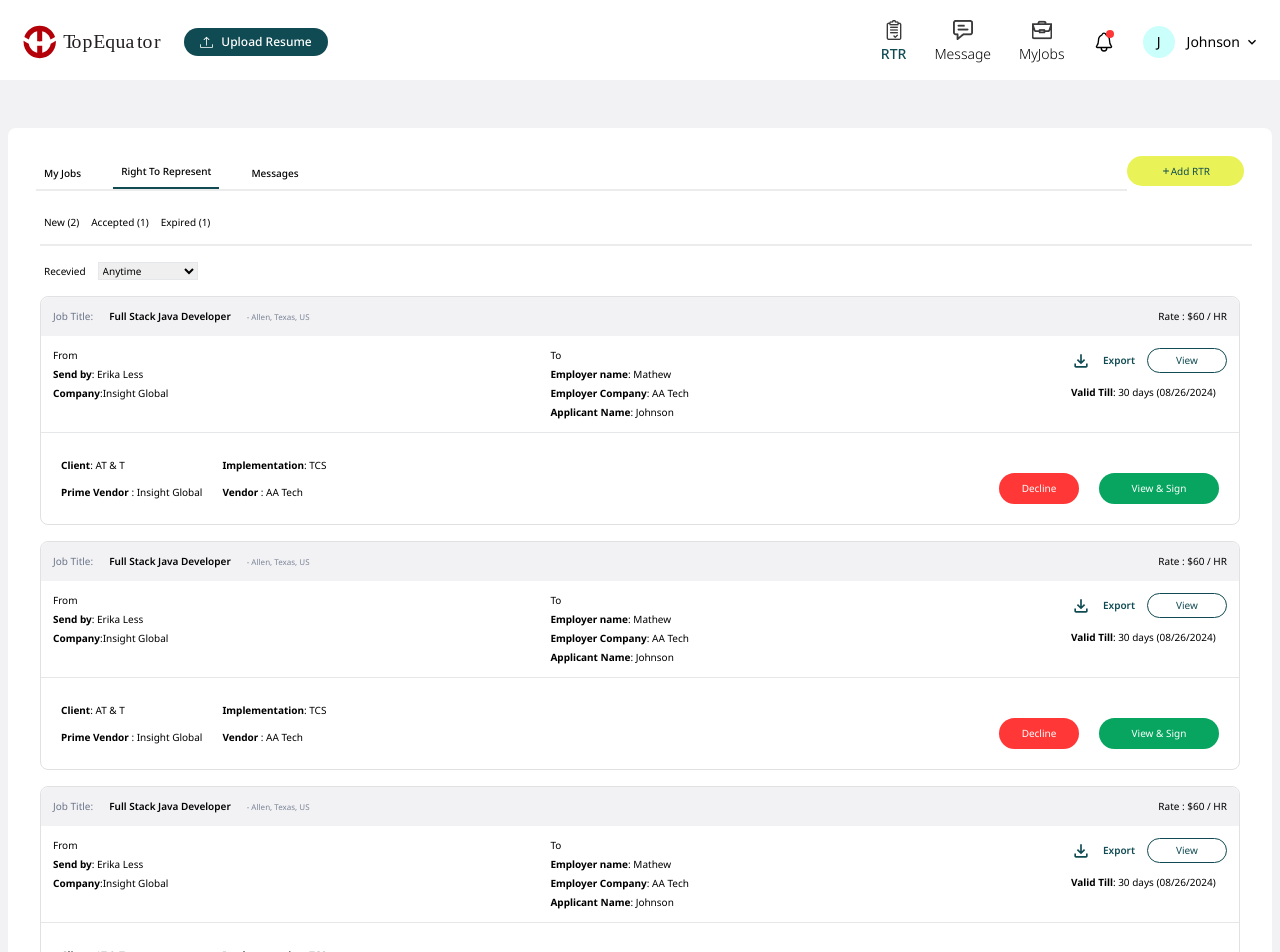
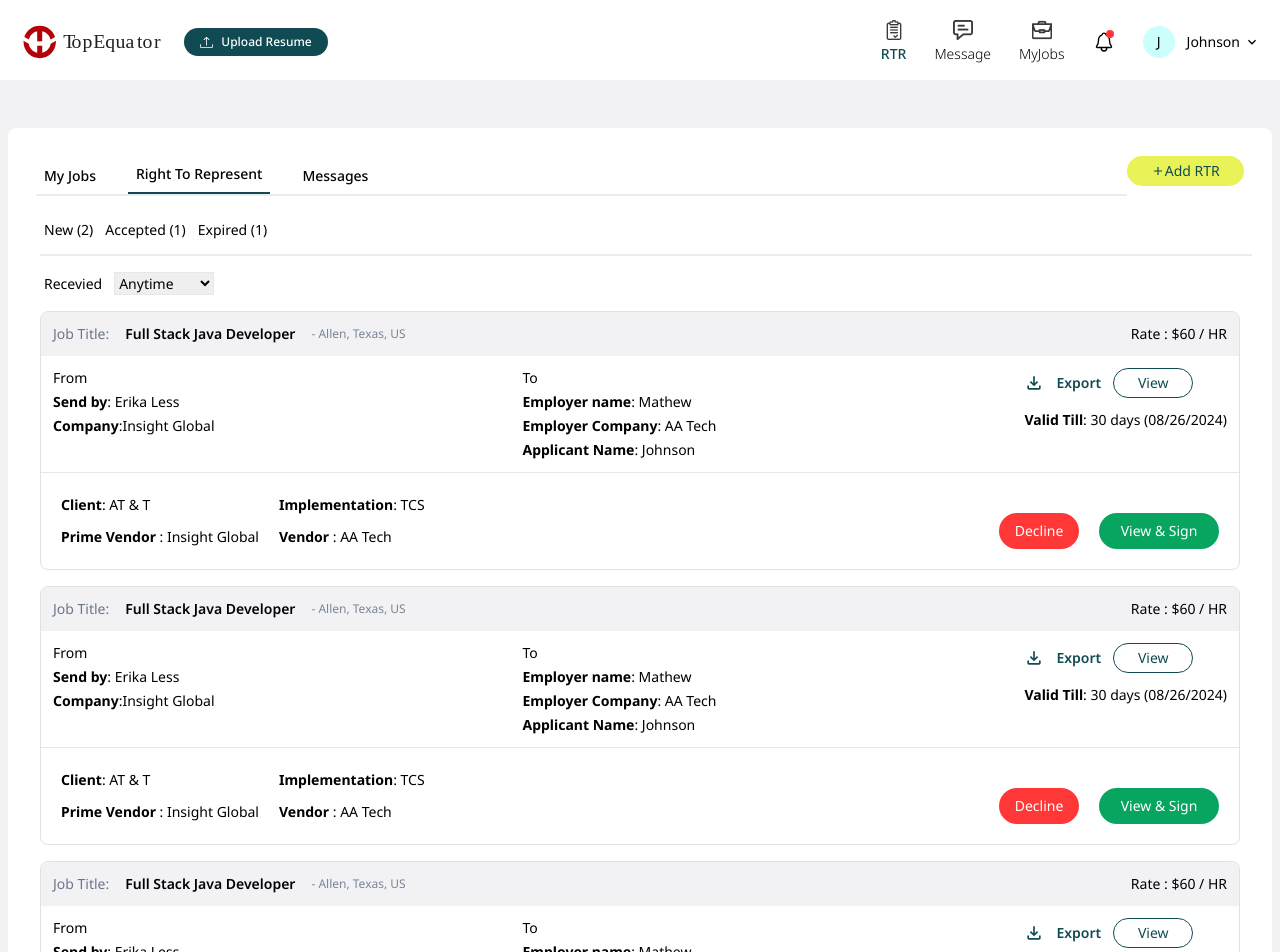
Before and after one commit to Sandeep1908/hirehour, a React (Vite) app: page /right-to-represent in a window 1280 px wide. Shown: the top 952 px of the page. Built offline with nearby package versions, Linux system fonts and the light colour scheme.

Commit message:
fix(rtr): final fix for sizing

```diff
--- a/src/pages/RightToRepresent/RightToRepresent.tsx
+++ b/src/pages/RightToRepresent/RightToRepresent.tsx
@@ -39,7 +39,7 @@
           return (
             <Link
               to={item.link}
-                  className={` text-[10px] p-1  font-[500]  ${id == 1 ? 'border-[#104B53] border-b-4' : ''}  md:p-2`}
+              className={` text-sm p-1  font-[500]  ${id == 1 ? 'border-[#104B53] border-b-4' : ''}  md:p-2`}
               key={id}
             >
               {item.label}
@@ -49,10 +49,10 @@
       </ul>
 
       <p
-            className="hidden md:flex justify-center cursor-pointer items-center  bg-[#E9F358] w-[130px] h-[30px] text-[10px] text-[#104B53] rounded-full "
+        className="hidden md:flex justify-center cursor-pointer items-center  bg-[#E9F358] w-[130px] h-[30px] text-sm text-[#104B53] rounded-full "
         onClick={() => setIsRTROpen(true)}
       >
-            <BiPlus color="#104B53" /> <span className='text-[10px]'>Add RTR</span>
+        <BiPlus color="#104B53" /> <span className='text-sm'>Add RTR</span>
       </p>
     </div>
 
@@ -60,7 +60,7 @@
       <ul className="w-full flex space-x-3 p-1">
         {tags?.map((item, id) => {
           return (
-                <li className=" text-[10px]  font-[400]  " key={id}>
+            <li className=" text-sm  font-[400]  " key={id}>
               {item}
             </li>
           );
@@ -69,8 +69,8 @@
     </div>
 
     <div className=' p-4 flex justify-start space-x-3   items-center'>
-          <p className='text-[10px]'>Recevied</p>
-              <select name="" id="" className='w-[100px] text-[10px]  border outline-none '>
+      <p className='text-sm'>Recevied</p>
+          <select name="" id="" className='w-[100px] text-sm  border outline-none '>
             <option  className="p-1" value="">Anytime</option>
 
 
@@ -88,7 +88,7 @@
 
     <div className="w-full pb-10 pt-5 md:hidden">
       <p
-            className="flex w-full justify-center items-center space-x-2 bg-[#E9F358]   h-[50px] text-[10px] text-[#104B53] rounded-full "
+        className="flex w-full justify-center items-center space-x-2 bg-[#E9F358]   h-[50px] text-sm text-[#104B53] rounded-full "
         onClick={() => setIsRTROpen(true)}
       >
         <BiPlus color="#104B53" /> <span>Add RTR</span>
@@ -101,36 +101,36 @@
         <div className="w-full max-w-[1200px]  h-full m-auto border border-[#E1E1E2] rounded-lg">
       <div className="w-full flex  flex-col justify-end items-end space-y-3 md:space-y-0 md:flex-row md:justify-between md:items-center p-3 bg-[#F2F2F5] rounded-t-lg">
         <div className="flex items-center space-x-4">
-              <span className="text-[10px] text-[#6B7588]">Job Title: </span>
-              <p className="text-[10px] font-semibold">Full Stack Java Developer</p>
-              <span className="text-[8px] text-[#7B8496]">- Allen, Texas, US</span>
+          <span className="text-sm text-[#6B7588]">Job Title: </span>
+          <p className="text-sm font-semibold">Full Stack Java Developer</p>
+          <span className="text-xs text-[#7B8496]">- Allen, Texas, US</span>
         </div>
 
         <div>
-              <p className='text-[10px]'>Rate : $60 / HR</p>
+          <p className='text-sm'>Rate : $60 / HR</p>
         </div>
       </div>
 
       <div className="w-full flex flex-col space-y-5 md:space-y-0 md:flex-row md:justify-between md:items-start p-3">
         <div className="flex flex-col space-y-1">
-              <h1 className="text-[10px]">From</h1>
-              <p className='text-[10px]'>
+          <h1 className="text-sm">From</h1>
+          <p className='text-sm'>
             <strong >Send by</strong>: Erika Less
           </p>
-              <p className='text-[10px]'>
+          <p className='text-sm'>
             <strong>Company</strong>:Insight Global
           </p>
         </div>
 
         <div className="flex flex-col space-y-1">
-              <h1 className="text-[10px]">To</h1>
-              <p className='text-[10px]'>
+          <h1 className="text-sm">To</h1>
+          <p className='text-sm'>
             <strong>Employer name</strong>: Mathew
           </p>
-              <p className='text-[10px]'>
+          <p className='text-sm'>
             <strong>Employer Company</strong>: AA Tech
           </p>
-              <p className='text-[10px]'>
+          <p className='text-sm'>
             <strong>Applicant Name</strong>: Johnson
           </p>
         </div>
@@ -138,13 +138,13 @@
         <div className="flex flex-col space-y-3  ">
           <div className="flex justify- space-x-3 items-center">
             <MdOutlineFileDownload size={20} color="#104B53" />
-                <p className="text-[#104B53] text-[10px] font-[600]">Export</p>
-                <p className="border text-[10px] text-[#104B53] border-[#104B53] p-1 flex justify-center items-center w-[80px] rounded-full">
+            <p className="text-[#104B53] text-sm font-[600]">Export</p>
+            <p className="border text-sm text-[#104B53] border-[#104B53] p-1 flex justify-center items-center w-[80px] rounded-full">
               View
             </p>
           </div>
 
-              <p className='text-[10px]'>
+          <p className='text-sm'>
             <strong>Valid Till</strong>: 30 days (08/26/2024)
           </p>
         </div>
@@ -155,29 +155,29 @@
       <div className="w-full flex flex-col space-y-5 md:flex-row justify-between items-center p-5">
         <div className="flex justify-center items-center space-x-5">
           <div className="flex flex-col space-y-3">
-                <p className='text-[10px]'>
+            <p className='text-sm'>
               <strong>Client</strong>: AT & T
             </p>
-                <p className='text-[10px]'>
+            <p className='text-sm'>
               <strong>Prime Vendor </strong>: Insight Global
             </p>
           </div>
 
           <div className="flex flex-col space-y-3">
-                <p className='text-[10px]'>
+            <p className='text-sm'>
               <strong>Implementation</strong>: TCS
             </p>
-                <p className='text-[10px]'>
+            <p className='text-sm'>
               <strong>Vendor </strong>: AA Tech
             </p>
           </div>
         </div>
 
         <div className="flex items-center justify-center space-x-5">
-              <p className="w-[80px] text-[10px] bg-[#FF3837] text-white p-2 text-center rounded-full">
+          <p className="w-[80px] text-sm bg-[#FF3837] text-white p-2 text-center rounded-full">
             Decline
           </p>
-              <p onClick={()=>setIsSignRTR(true)} className="w-[120px] cursor-pointer text-[10px] bg-[#07A560] text-white p-2 text-center rounded-full">
+          <p onClick={()=>setIsSignRTR(true)} className="w-[120px] cursor-pointer text-sm bg-[#07A560] text-white p-2 text-center rounded-full">
             View & Sign
           </p>
         </div>
@@ -188,36 +188,36 @@
     <div className="w-full max-w-[1200px]  h-full m-auto border border-[#E1E1E2] rounded-lg">
       <div className="w-full flex  flex-col justify-end items-end space-y-3 md:space-y-0 md:flex-row md:justify-between md:items-center p-3 bg-[#F2F2F5] rounded-t-lg">
         <div className="flex items-center space-x-4">
-              <span className="text-[10px] text-[#6B7588]">Job Title: </span>
-              <p className="text-[10px] font-semibold">Full Stack Java Developer</p>
-              <span className="text-[8px] text-[#7B8496]">- Allen, Texas, US</span>
+          <span className="text-sm text-[#6B7588]">Job Title: </span>
+          <p className="text-sm font-semibold">Full Stack Java Developer</p>
+          <span className="text-xs text-[#7B8496]">- Allen, Texas, US</span>
         </div>
 
         <div>
-              <p className='text-[10px]'>Rate : $60 / HR</p>
+          <p className='text-sm'>Rate : $60 / HR</p>
         </div>
       </div>
 
       <div className="w-full flex flex-col space-y-5 md:space-y-0 md:flex-row md:justify-between md:items-start p-3">
         <div className="flex flex-col space-y-1">
-              <h1 className="text-[10px]">From</h1>
-              <p className='text-[10px]'>
+          <h1 className="text-sm">From</h1>
+          <p className='text-sm'>
             <strong >Send by</strong>: Erika Less
           </p>
-              <p className='text-[10px]'>
+          <p className='text-sm'>
             <strong>Company</strong>:Insight Global
           </p>
         </div>
 
         <div className="flex flex-col space-y-1">
-              <h1 className="text-[10px]">To</h1>
-              <p className='text-[10px]'>
+          <h1 className="text-sm">To</h1>
+          <p className='text-sm'>
             <strong>Employer name</strong>: Mathew
           </p>
-              <p className='text-[10px]'>
+          <p className='text-sm'>
             <strong>Employer Company</strong>: AA Tech
           </p>
-              <p className='text-[10px]'>
+          <p className='text-sm'>
             <strong>Applicant Name</strong>: Johnson
           </p>
         </div>
@@ -225,13 +225,13 @@
         <div className="flex flex-col space-y-3  ">
           <div className="flex justify- space-x-3 items-center">
             <MdOutlineFileDownload size={20} color="#104B53" />
-                <p className="text-[#104B53] text-[10px] font-[600]">Export</p>
-                <p className="border text-[10px] text-[#104B53] border-[#104B53] p-1 flex justify-center items-center w-[80px] rounded-full">
+            <p className="text-[#104B53] text-sm font-[600]">Export</p>
+            <p className="border text-sm text-[#104B53] border-[#104B53] p-1 flex justify-center items-center w-[80px] rounded-full">
               View
             </p>
           </div>
 
-              <p className='text-[10px]'>
+          <p className='text-sm'>
             <strong>Valid Till</strong>: 30 days (08/26/2024)
           </p>
         </div>
@@ -242,29 +242,29 @@
       <div className="w-full flex flex-col space-y-5 md:flex-row justify-between items-center p-5">
         <div className="flex justify-center items-center space-x-5">
           <div className="flex flex-col space-y-3">
-                <p className='text-[10px]'>
+            <p className='text-sm'>
               <strong>Client</strong>: AT & T
             </p>
-                <p className='text-[10px]'>
+            <p className='text-sm'>
               <strong>Prime Vendor </strong>: Insight Global
             </p>
           </div>
 
           <div className="flex flex-col space-y-3">
-                <p className='text-[10px]'>
+            <p className='text-sm'>
               <strong>Implementation</strong>: TCS
             </p>
-                <p className='text-[10px]'>
+            <p className='text-sm'>
               <strong>Vendor </strong>: AA Tech
             </p>
           </div>
         </div>
 
         <div className="flex items-center justify-center space-x-5">
-              <p className="w-[80px] text-[10px] bg-[#FF3837] text-white p-2 text-center rounded-full">
+          <p className="w-[80px] text-sm bg-[#FF3837] text-white p-2 text-center rounded-full">
             Decline
           </p>
-              <p onClick={()=>setIsSignRTR(true)} className="w-[120px] cursor-pointer text-[10px] bg-[#07A560] text-white p-2 text-center rounded-full">
+          <p onClick={()=>setIsSignRTR(true)} className="w-[120px] cursor-pointer text-sm bg-[#07A560] text-white p-2 text-center rounded-full">
             View & Sign
           </p>
         </div>
@@ -275,36 +275,36 @@
     <div className="w-full max-w-[1200px]  h-full m-auto border border-[#E1E1E2] rounded-lg">
       <div className="w-full flex  flex-col justify-end items-end space-y-3 md:space-y-0 md:flex-row md:justify-between md:items-center p-3 bg-[#F2F2F5] rounded-t-lg">
         <div className="flex items-center space-x-4">
-              <span className="text-[10px] text-[#6B7588]">Job Title: </span>
-              <p className="text-[10px] font-semibold">Full Stack Java Developer</p>
-              <span className="text-[8px] text-[#7B8496]">- Allen, Texas, US</span>
+          <span className="text-sm text-[#6B7588]">Job Title: </span>
+          <p className="text-sm font-semibold">Full Stack Java Developer</p>
+          <span className="text-xs text-[#7B8496]">- Allen, Texas, US</span>
         </div>
 
         <div>
-              <p className='text-[10px]'>Rate : $60 / HR</p>
+          <p className='text-sm'>Rate : $60 / HR</p>
         </div>
       </div>
 
       <div className="w-full flex flex-col space-y-5 md:space-y-0 md:flex-row md:justify-between md:items-start p-3">
         <div className="flex flex-col space-y-1">
-              <h1 className="text-[10px]">From</h1>
-              <p className='text-[10px]'>
+          <h1 className="text-sm">From</h1>
+          <p className='text-sm'>
             <strong >Send by</strong>: Erika Less
           </p>
-              <p className='text-[10px]'>
+          <p className='text-sm'>
             <strong>Company</strong>:Insight Global
           </p>
         </div>
 
         <div className="flex flex-col space-y-1">
-              <h1 className="text-[10px]">To</h1>
-              <p className='text-[10px]'>
+          <h1 className="text-sm">To</h1>
+          <p className='text-sm'>
             <strong>Employer name</strong>: Mathew
           </p>
-              <p className='text-[10px]'>
+          <p className='text-sm'>
             <strong>Employer Company</strong>: AA Tech
           </p>
-              <p className='text-[10px]'>
+          <p className='text-sm'>
             <strong>Applicant Name</strong>: Johnson
           </p>
         </div>
@@ -312,13 +312,13 @@
         <div className="flex flex-col space-y-3  ">
           <div className="flex justify- space-x-3 items-center">
             <MdOutlineFileDownload size={20} color="#104B53" />
-                <p className="text-[#104B53] text-[10px] font-[600]">Export</p>
-                <p className="border text-[10px] text-[#104B53] border-[#104B53] p-1 flex justify-center items-center w-[80px] rounded-full">
+            <p className="text-[#104B53] text-sm font-[600]">Export</p>
+            <p className="border text-sm text-[#104B53] border-[#104B53] p-1 flex justify-center items-center w-[80px] rounded-full">
               View
             </p>
           </div>
 
-              <p className='text-[10px]'>
+          <p className='text-sm'>
             <strong>Valid Till</strong>: 30 days (08/26/2024)
           </p>
         </div>
@@ -329,29 +329,29 @@
       <div className="w-full flex flex-col space-y-5 md:flex-row justify-between items-center p-5">
         <div className="flex justify-center items-center space-x-5">
           <div className="flex flex-col space-y-3">
-                <p className='text-[10px]'>
+            <p className='text-sm'>
               <strong>Client</strong>: AT & T
             </p>
-                <p className='text-[10px]'>
+            <p className='text-sm'>
               <strong>Prime Vendor </strong>: Insight Global
             </p>
           </div>
 
           <div className="flex flex-col space-y-3">
-                <p className='text-[10px]'>
+            <p className='text-sm'>
               <strong>Implementation</strong>: TCS
             </p>
-                <p className='text-[10px]'>
+            <p className='text-sm'>
               <strong>Vendor </strong>: AA Tech
             </p>
           </div>
         </div>
 
         <div className="flex items-center justify-center space-x-5">
-              <p className="w-[80px] text-[10px] bg-[#FF3837] text-white p-2 text-center rounded-full">
+          <p className="w-[80px] text-sm bg-[#FF3837] text-white p-2 text-center rounded-full">
             Decline
           </p>
-              <p onClick={()=>setIsSignRTR(true)} className="w-[120px] cursor-pointer text-[10px] bg-[#07A560] text-white p-2 text-center rounded-full">
+          <p onClick={()=>setIsSignRTR(true)} className="w-[120px] cursor-pointer text-sm bg-[#07A560] text-white p-2 text-center rounded-full">
             View & Sign
           </p>
         </div>
```
Lines whose indentation alone changed are shown as unchanged.
